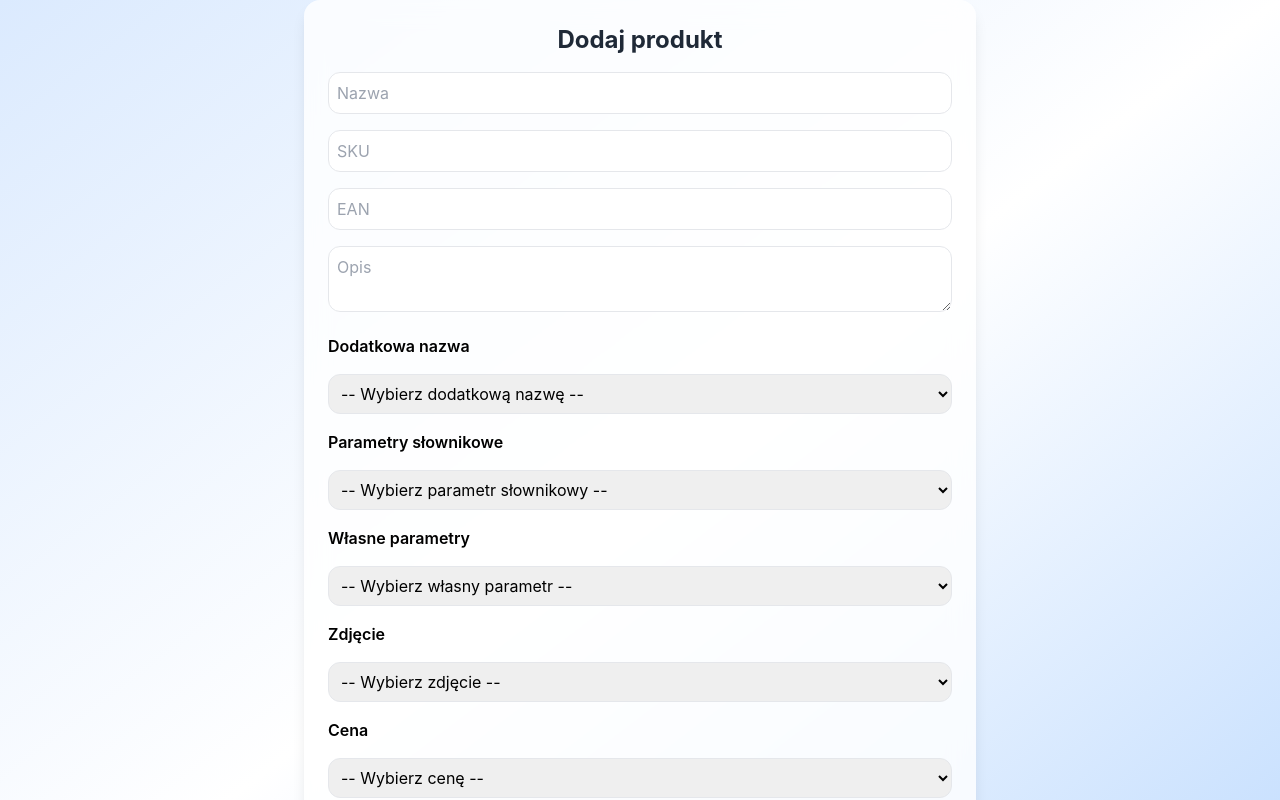
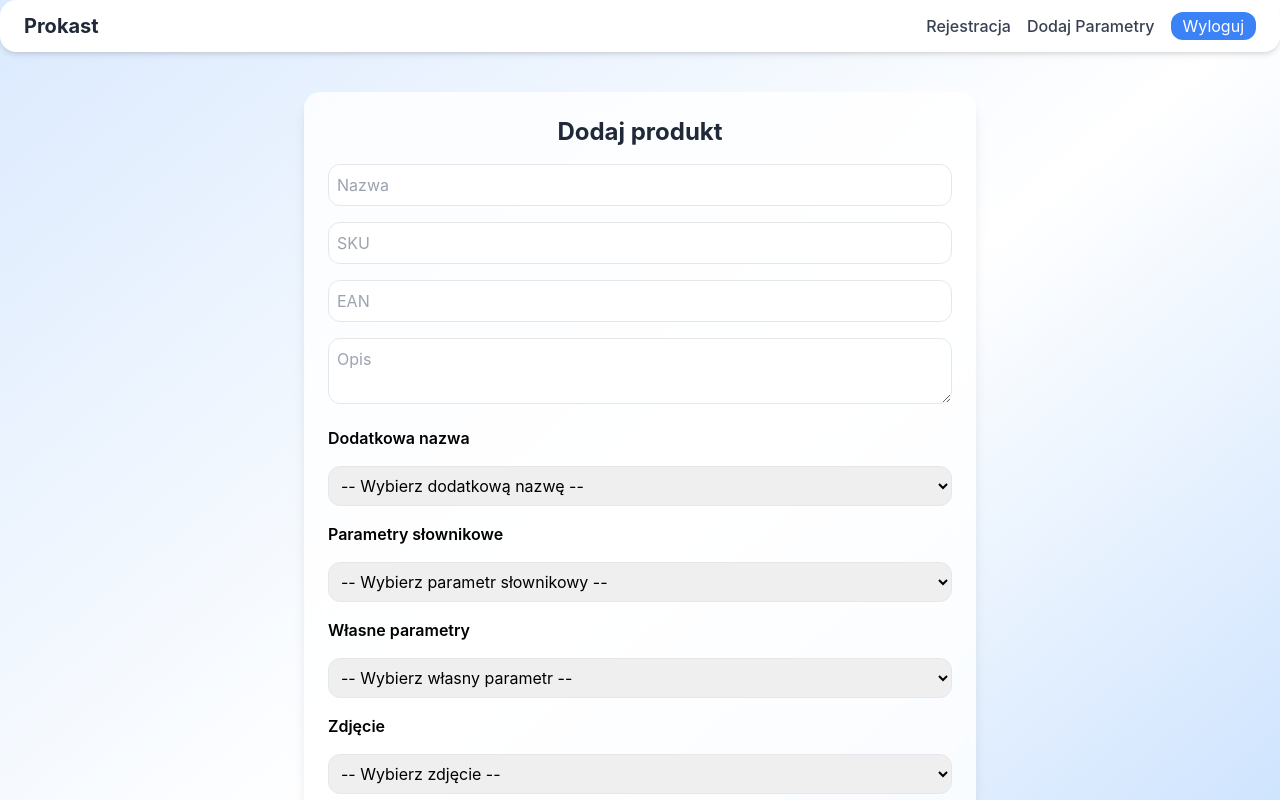
Before and after one commit to MarekGrys/Prokast, a React (Create React App) app in the folder Prokast.Klient/: page /AddProducts in a window 1280 px wide. Shown: the top 800 px of the page. Built offline with nearby package versions, Linux system fonts and the light colour scheme.

Commit message:
06.08.2025 wersja testowa

```diff
--- a/Prokast.Klient/src/pages/AddProducts.tsx
+++ b/Prokast.Klient/src/pages/AddProducts.tsx
@@ -1,4 +1,5 @@
 import React, { useState } from 'react';
+import Navbar from '../Components/Navbar';
 
 const AddProducts: React.FC = () => {
   const [form, setForm] = useState({
@@ -266,7 +267,10 @@ const handlePriceListSelect = (e: React.ChangeEvent<HTMLSelectElement>) => {
   };
 
   return (
-    <div className="min-h-screen flex items-center justify-center bg-gradient-to-br from-blue-100 via-white to-blue-200">
+
+    <div className="min-h-screen flex flex-col  bg-gradient-to-br from-blue-100 via-white to-blue-200">
+        <Navbar />
+        <main className="flex flex-col items-center justify-center w-screen mt-10">
       <form onSubmit={handleSubmit} className="w-full max-w-2xl p-6 bg-white/80 backdrop-blur-md shadow-lg rounded-2xl space-y-4">
         <h2 className="text-2xl font-bold text-center text-gray-800">Dodaj produkt</h2>
 
@@ -590,6 +594,7 @@ const handlePriceListSelect = (e: React.ChangeEvent<HTMLSelectElement>) => {
 
 
       </form>
+      </main>
     </div>
   );
 };
```
